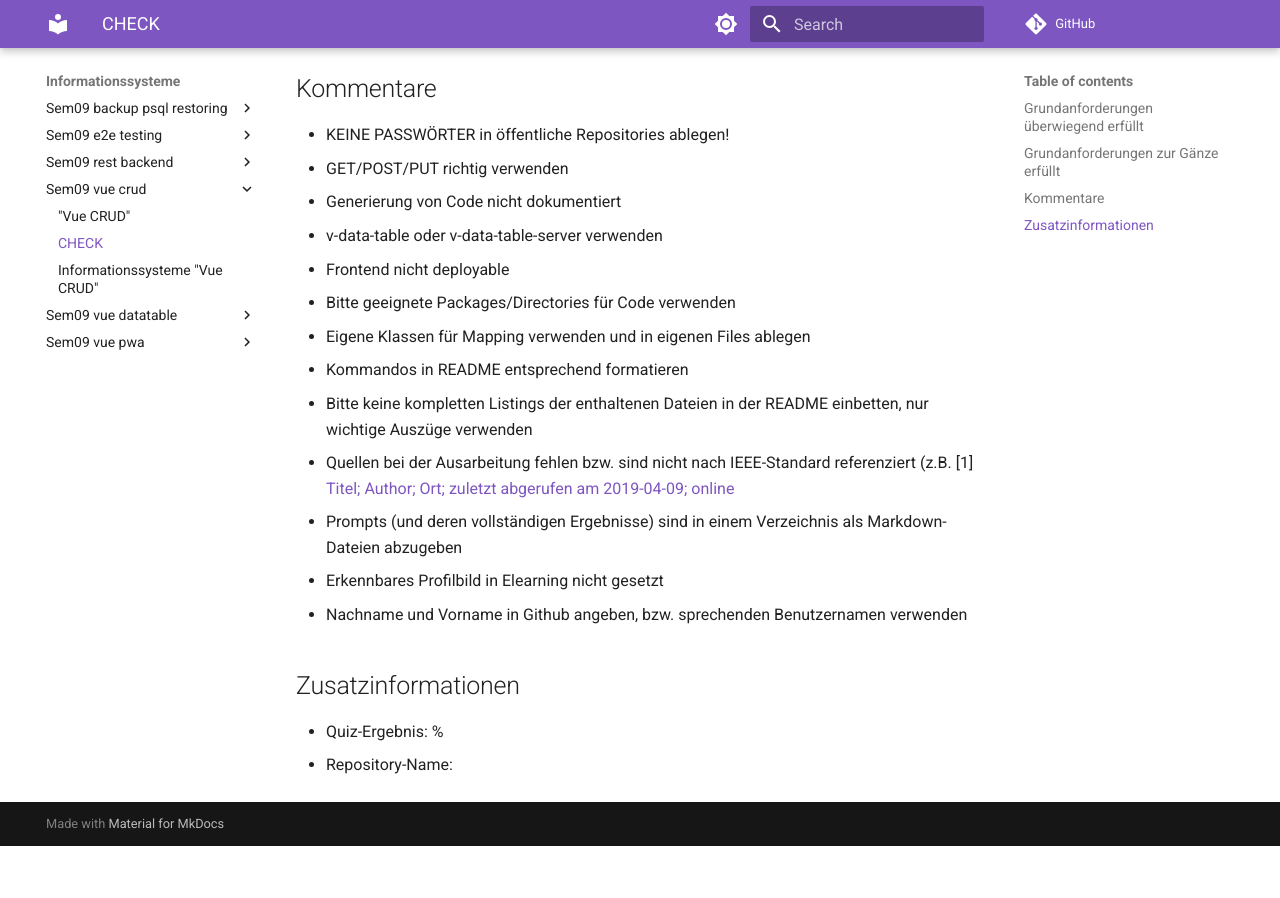
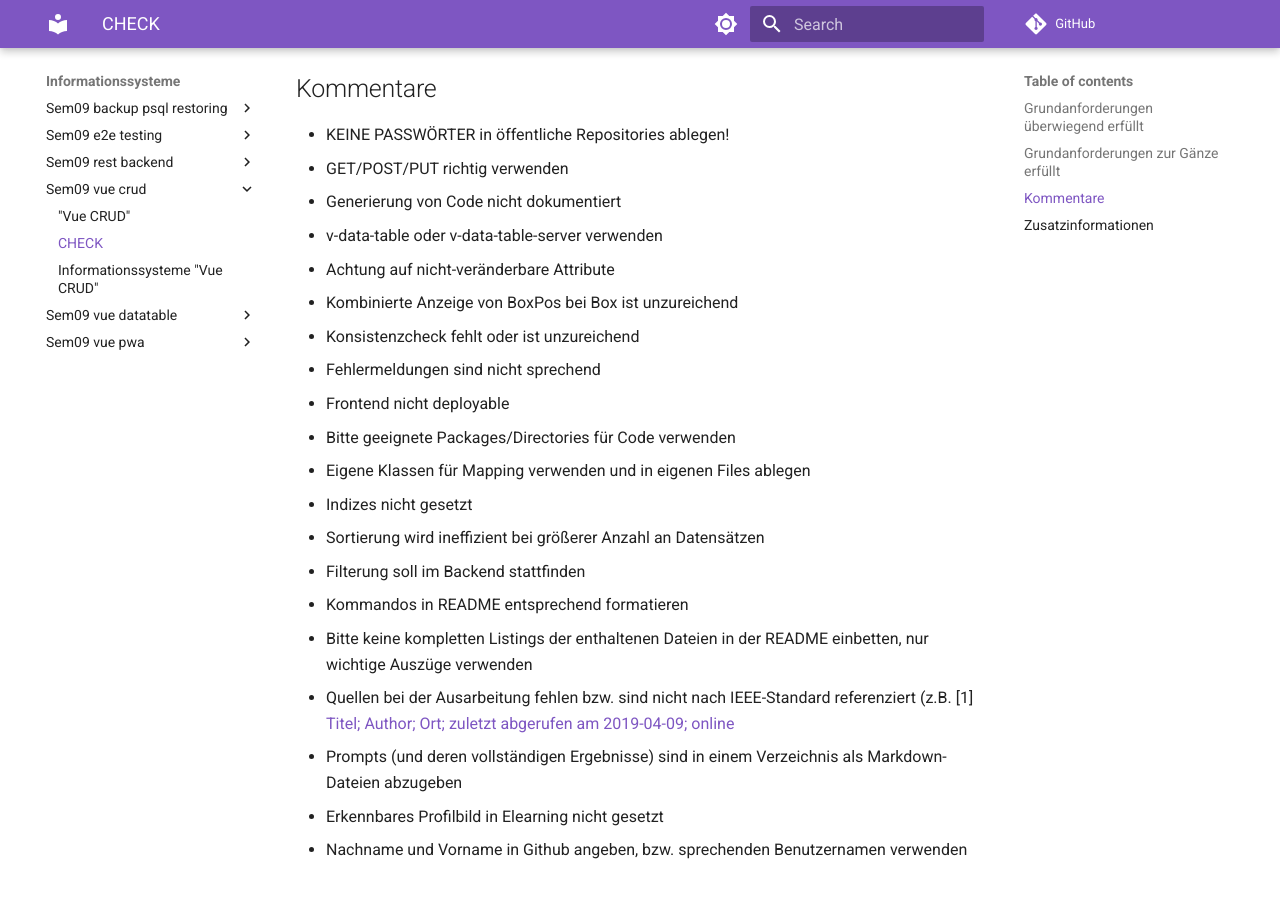
Before and after one commit to TGM-HIT/insy-exercises, an MkDocs documentation site: the page built from docs/informationssysteme_/sem09_vue_crud/CHECK.md, in a window 1280 px wide and 900 px high, scrolled down 506 px. Built offline with MkDocs 1.6.1 and Material for MkDocs 9.7.7, drawn with Linux system fonts in a browser that asks for light colours; comment, search, counter and statistics services are not loaded; before the commit the page ends 1352 px from its top, so only the background shows below that.

Commit message:
added comments for task submission

```diff
--- a/docs/informationssysteme_/sem09_vue_crud/CHECK.md
+++ b/docs/informationssysteme_/sem09_vue_crud/CHECK.md
@@ -13,10 +13,19 @@
 * GET/POST/PUT richtig verwenden
 * Generierung von Code nicht dokumentiert
 * v-data-table oder v-data-table-server verwenden
+* Achtung auf nicht-veränderbare Attribute
+* Kombinierte Anzeige von BoxPos bei Box ist unzureichend
+
+* Konsistenzcheck fehlt oder ist unzureichend
+* Fehlermeldungen sind nicht sprechend
 
 * Frontend nicht deployable
 * Bitte geeignete Packages/Directories für Code verwenden
 * Eigene Klassen für Mapping verwenden und in eigenen Files ablegen
+
+* Indizes nicht gesetzt
+* Sortierung wird ineffizient bei größerer Anzahl an Datensätzen
+* Filterung soll im Backend stattfinden
 
 * Kommandos in README entsprechend formatieren
 * Bitte keine kompletten Listings der enthaltenen Dateien in der README einbetten, nur wichtige Auszüge verwenden
```
